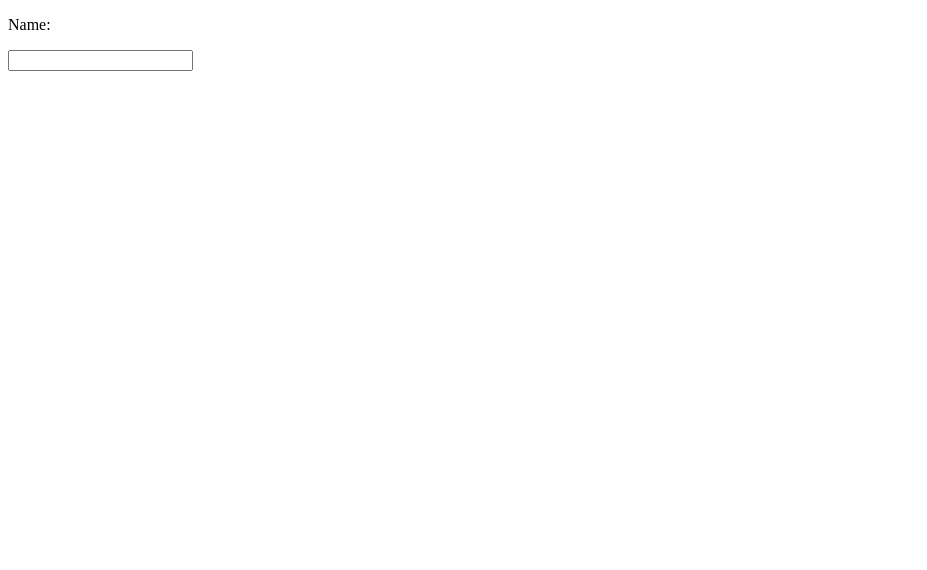
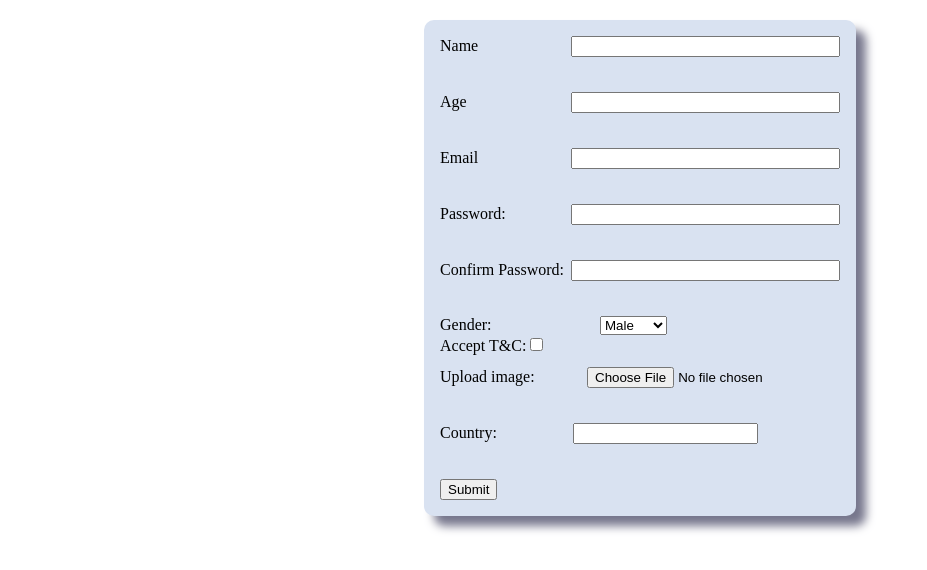
Before and after one commit to VeraPoletaeva87/reactComponents, a React (Vite) app: page /controlled in a window 1280 px wide. Shown: the top 570 px of the page, without its empty margins (0-927 px from the left). Built offline with nearby package versions, Linux system fonts and the light colour scheme.

Commit message:
feat: add react-hook-form and save country list in store

```diff
--- a/package.json
+++ b/package.json
@@ -18,6 +18,7 @@
     "coverage": "vitest run --coverage"
   },
   "dependencies": {
+    "@hookform/resolvers": "^3.3.2",
     "@jest/globals": "^29.7.0",
     "@reduxjs/toolkit": "^1.9.7",
     "react": "^18.2.0",
--- a/src/components/autoComplete/autocomplete.tsx
+++ b/src/components/autoComplete/autocomplete.tsx
@@ -1,12 +1,12 @@
 import { ChangeEvent, useEffect, useState } from "react";
 import './autocomplete.css';
+import { RootState } from "../../../store";
+import { useSelector } from "react-redux";
 
 interface AutoCompleteProps {
     userInput: string,
     clickHandler: (id: string) => void;
 }
-
-const countryList = ['Albania', 'Belarus', 'Bangladesh', 'Canada', 'Denmark'];
 
 export default function AutoComplete(props: AutoCompleteProps) {
   const [suggestions, setSuggestions] = useState([]);
@@ -14,6 +14,7 @@ export default function AutoComplete(props: AutoCompleteProps) {
   const  [visible, setVisible] = useState(false);
 
   const { userInput, clickHandler } = props;
+  const countryList = useSelector((state: RootState) => state.countries.value);
 
   const itemClickHandler = (event: ChangeEvent<HTMLDivElement>) => {
     clickHandler(event.target.innerText);
--- a/src/components/item/item.css
+++ b/src/components/item/item.css
@@ -17,3 +17,8 @@
     border: 1px #c3bfbf solid;
     border-radius: 8px;
   }
+
+  .form-image {
+    width: 300px;
+    height: 300px;
+  }
--- a/src/components/item/item.tsx
+++ b/src/components/item/item.tsx
@@ -1,8 +1,11 @@
 import './item.css';
 import { FormData } from '../../features/formDataSlice';
+import { useEffect } from 'react';
 
 function Item(props: FormData) {
-  const { name, age,  email, gender, accept, country } = props;
+  const { name, age,  email, gender, accept, image, country } = props;
+
+  useEffect(() => console.log(image), [image]);
 
   return (
     <div className="list-item">
@@ -18,6 +21,7 @@ function Item(props: FormData) {
       <div className="description">
         Accept: {accept}
       </div>
+      <img className='form-image' src={image}/>
     </div>
   );
 }
--- a/src/forms/controlled/form.tsx
+++ b/src/forms/controlled/form.tsx
@@ -1,11 +1,154 @@
+import { useForm, SubmitHandler } from "react-hook-form";
+import '../uncontrolled/form.css';
+import AutoComplete from "../../components/autoComplete/autocomplete";
+import { ChangeEvent, useState } from "react";
+import { convertFileToBase64, schema } from "../helpers";
+import { yupResolver } from "@hookform/resolvers/yup";
+import { useDispatch } from "react-redux";
+import { useNavigate } from "react-router-dom";
+import { saveForm } from "../../features/formDataSlice";
+
+type Inputs = {
+  name: string,
+  age: number,
+  email: string,
+  password: string,
+  confirm: string,
+  gender: string,
+  accept: string,
+  image: string,
+  country: string
+}
+
 export default function Controlled() {
+  const {
+    register,
+    setValue,
+    handleSubmit,
+    formState: { errors }
+  } = useForm<Inputs>({resolver: yupResolver(schema)})
+
+  const [country, setCountry] = useState('');
+  const [imageError, setImageError] = useState('');
+  const [imageBase64, setImageBase64] = useState('');
+
+  const dispatch = useDispatch();
+  const navigate = useNavigate();
+
+  const imageUploadHandler = async (event: ChangeEvent<HTMLInputElement>) => {
+    if (!event.target.files) {
+        return;
+    } else {
+      const file = event.target.files[0];
+      const fileSize = file.size / 1024 / 1024; // in MiB
+      if (fileSize > 2) {
+        setImageError('File size exceeds 2 MiB');
+      } else {
+        setImageError('');
+        const uploadedImageBase64 = await convertFileToBase64(file);
+        setImageBase64(uploadedImageBase64);
+      }
+    }
+  };
+
+  const autoCompleteSelectHandler = (value: string) => {
+    setValue('country', value);
+  };
+
+  const countryChangeHandler = (event: ChangeEvent<HTMLInputElement>) => {
+    setCountry(event.target.value);
+  }
+
+  const onSubmit: SubmitHandler<Inputs> = (data, e) => {
+    e.preventDefault();
+
+    const formData = {
+      name: data.name,
+      age: data.age,
+      email: data.email,
+      password: data.password,
+      confirm: data.confirm,
+      gender: data.gender,
+      accept: data.accept.toString(),
+      image: imageBase64,
+      country: data.country
+    };
+
+     if (Object.keys(errors).length > 0 || imageError) {
+      return;
+    } else {
+      dispatch(saveForm(formData));
+      navigate(`/`);
+    }
+  };
 
   return (
-    <form >
-      <label>
-        <p>Name:</p>
-        <input type="text" />
-      </label>
+    <div className="flex">
+    <form className="form" onSubmit={handleSubmit(onSubmit)}>
+      <div className="input-block">
+        <div className="flex-row">
+          <label htmlFor="name" className="label">Name</label>
+          <input {...register("name")} id="name" className="input"/>
+        </div>
+        <p className="red">{errors.name?.message}</p>
+      </div>
+      <div className="input-block">
+        <div className="flex-row">
+          <label className="label">Age</label>
+          <input {...register("age")} className="input"/>
+        </div>
+        <p className="red">{errors.age?.message}</p>
+      </div>
+      <div className="input-block">
+        <div className="flex-row">
+          <label className="label">Email</label>
+          <input {...register("email")} className="input"/>
+        </div>
+        <p className="red">{errors.email?.message}</p>
+      </div>
+      <div className="input-block">
+        <div className="flex-row">
+          <label htmlFor="password" className="label">Password: </label>
+          <input {...register("password")} id="password" type="password" className="input"/>
+        </div>
+        <p className="red">{errors.password?.message}</p>
+      </div>
+      <div className="input-block">
+        <div className="flex-row">
+          <label htmlFor="confirm" className="label">Confirm Password: </label>
+          <input {...register("confirm")} id="confirm" type="password" className="input"/>
+        </div>
+        <p className="red">{errors.confirm?.message}</p>
+      </div>
+      <div className="flex-row">
+        <label htmlFor="gender" className="label">Gender: </label>
+        <select {...register("gender")} id="gender">
+          <option value="male">Male</option>
+          <option value="female">Female</option>
+        </select>
+      </div>
+      <div className="flex-row">
+        <label htmlFor="accept">Accept T&C: </label>
+        <input type="checkbox" id="accept" {...register("accept")} />
+      </div>
+      <div className="input-block">
+      <div className="margin flex-row">
+        <label htmlFor="image" className="label">Upload image: </label>
+        <input type="file" id="image" {...register("image")} accept="image/png, image/jpeg" onChange={imageUploadHandler}/>
+      </div>
+      <p className="red">{imageError}</p>
+      </div>
+      <div className="input-block">
+        <div className="flex-row">
+          <label htmlFor="country"  className="label">Country: </label>
+          <div className="input">
+            <input id="country" {...register("country")} type="text" onChange={countryChangeHandler}/>
+            <AutoComplete userInput={country} clickHandler={autoCompleteSelectHandler}/>
+          </div>
+        </div>
+      </div>
+      <input type="submit"/>
     </form>
-  );
+    </div>
+  )
 }
--- /dev/null
+++ b/src/forms/helpers.ts
@@ -0,0 +1,25 @@
+import * as yup from "yup";
+
+export const convertFileToBase64 = (file: File): Promise<string> => {
+    return new Promise((resolve, reject) => {
+      const reader = new FileReader();
+      reader.readAsDataURL(file);
+      reader.onload = () => resolve(reader.result);
+      reader.onerror = reject;
+    });
+  }
+
+export const schema = yup.object().shape({
+    name: yup.string().matches(/^[A-Z]/, "Username should start with uppercase letter"),
+    email: yup.string().email(),
+    age: yup.number().positive(),
+    password: yup.string()
+    .matches(/\d/, "Password should contain at least one number")
+    .matches(/(?=.*[a-z])(?=.*[A-Z])\w+/, "Password ahould contain at least one uppercase and lowercase character")
+    .matches(/[`!@#$%^&*()_+\-=[\]{};':"\\|,.<>/?~]/, "Password should contain at least one special character"),
+    confirm: yup.string().when("password", (password, field) => {
+      if (password) {
+        return field.required("The passwords do not match").oneOf([yup.ref("password")], "The passwords do not match");
+      }
+    })
+  });
--- a/src/forms/uncontrolled/form.tsx
+++ b/src/forms/uncontrolled/form.tsx
@@ -1,10 +1,10 @@
 import { ChangeEvent, useRef, useState } from "react";
 import { useNavigate } from "react-router-dom";
 import AutoComplete from '../../components/autoComplete/autocomplete';
-import * as yup from "yup";
 import './form.css';
 import { useDispatch } from "react-redux";
 import { saveForm } from "../../features/formDataSlice";
+import { convertFileToBase64, schema } from "../helpers";
 
 interface ErrorMessage {
   name: string,
@@ -15,40 +15,42 @@ interface ErrorMessage {
 }
 
 export default function Uncontrolled() {
-  const selectRef = useRef();
+  const selectRef = useRef<HTMLSelectElement>(null);
   const checkboxRef = useRef();
-  const nameRef = useRef();
-  const emailRef =useRef();
-  const confirmRef = useRef();
-  const passwordRef = useRef();
-  const ageRef = useRef();
-  const countryRef = useRef();
-  const imageRef = useRef();
+  const nameRef = useRef<HTMLInputElement>(null);
+  const emailRef =useRef<HTMLInputElement>(null);
+  const confirmRef = useRef<HTMLInputElement>(null);
+  const passwordRef = useRef<HTMLInputElement>(null);
+  const ageRef = useRef<HTMLInputElement>(null);
+  const countryRef = useRef<HTMLInputElement>(null);
+  const imageRef = useRef<HTMLInputElement>(null);
 
   const dispatch = useDispatch();
 
   const navigate = useNavigate();
   const [errorMessages, setErrorMessages] = useState<ErrorMessage>();
   const [country, setCountry] = useState('');
-
-
-  const schema = yup.object().shape({
-    name: yup.string().matches(/^[A-Z]/, "Username should start with uppercase letter"),
-    email: yup.string().email(),
-    age: yup.number().positive(),
-    password: yup.string()
-    .matches(/\d/, "Password should contain at least one number")
-    .matches(/(?=.*[a-z])(?=.*[A-Z])\w+/, "Password ahould contain at least one uppercase and lowercase character")
-    .matches(/[`!@#$%^&*()_+\-=[\]{};':"\\|,.<>/?~]/, "Password should contain at least one special character"),
-    confirm: yup.string().when("password", (password, field) => {
-      if (password) {
-        return field.required("The passwords do not match").oneOf([yup.ref("password")], "The passwords do not match");
-      }
-    })
-  });
+  const [imageBase64, setImageBase64] = useState('');
+  const [imageError, setImageError] = useState('');
 
   const backClickHandler = () => {
     navigate(`/`);
+  };
+
+  const imageUploadHandler = async (event: ChangeEvent<HTMLInputElement>) => {
+    if (!event.target.files) {
+      return;
+  } else {
+    const file = event.target.files[0];
+    const fileSize = file.size / 1024 / 1024; // in MiB
+    if (fileSize > 2) {
+      setImageError('File size exceeds 2 MiB');
+    } else {
+      setImageError('');
+      const uploadedImageBase64 = await convertFileToBase64(file);
+      setImageBase64(uploadedImageBase64);
+    }
+  }
   };
 
   const autoCompleteSelectHandler = (value: string) => {
@@ -70,7 +72,7 @@ export default function Uncontrolled() {
       confirm: confirmRef?.current?.value,
       gender: selectRef?.current?.value,
       accept: checkboxRef?.current?.value,
-      image: imageRef?.current?.value,
+      image: imageBase64,
       country: countryRef?.current?.value
     };
     const error = {};
@@ -81,10 +83,9 @@ export default function Uncontrolled() {
        error[e.path] = e.message;
       });
       setErrorMessages(error);
-
     }
 
-     if (Object.keys(error).length > 0 && error.constructor === Object) {
+     if (Object.keys(error).length > 0 && error.constructor === Object || imageError) {
       return;
     } else {
       dispatch(saveForm(formData));
@@ -143,15 +144,18 @@ export default function Uncontrolled() {
         <label htmlFor="accept">Accept T&C: </label>
         <input type="checkbox" id="accept" ref={checkboxRef} />
       </div>
+      <div className="input-block">
       <div className="margin flex-row">
         <label htmlFor="image" className="label">Upload image: </label>
-        <input type="file" id="image" ref={imageRef} accept="image/png, image/jpeg" />
+        <input type="file" id="image" ref={imageRef} accept="image/png, image/jpeg" onChange={imageUploadHandler}/>
+      </div>
+      <div className="red">{imageError}</div>
       </div>
       <div className="input-block">
         <div className="flex-row">
           <label htmlFor="country"  className="label">Country: </label>
-          <div>
-            <input className="input" id="country" ref={countryRef} type="text" onChange={countryChangeHandler}/>
+          <div className="input">
+            <input id="country" ref={countryRef} type="text" onChange={countryChangeHandler}/>
             <AutoComplete userInput={country} clickHandler={autoCompleteSelectHandler}/>
           </div>
         </div>
--- a/store.ts
+++ b/store.ts
@@ -1,9 +1,11 @@
 import { configureStore } from '@reduxjs/toolkit';
 import formDataReducer from './src/features/formDataSlice';
+import countryReducer from './src/features/countriesSlice';
 
 export const store = configureStore({
   reducer: {
     formData: formDataReducer,
+    countries: countryReducer
   }
 });
 
```
Also changed, not shown: src/components/home/home.tsx (+15 -3 lines), src/features/countriesSlice.ts (added, +20 -0 lines), 1 other file (tests, documents, lock files or other folders).
